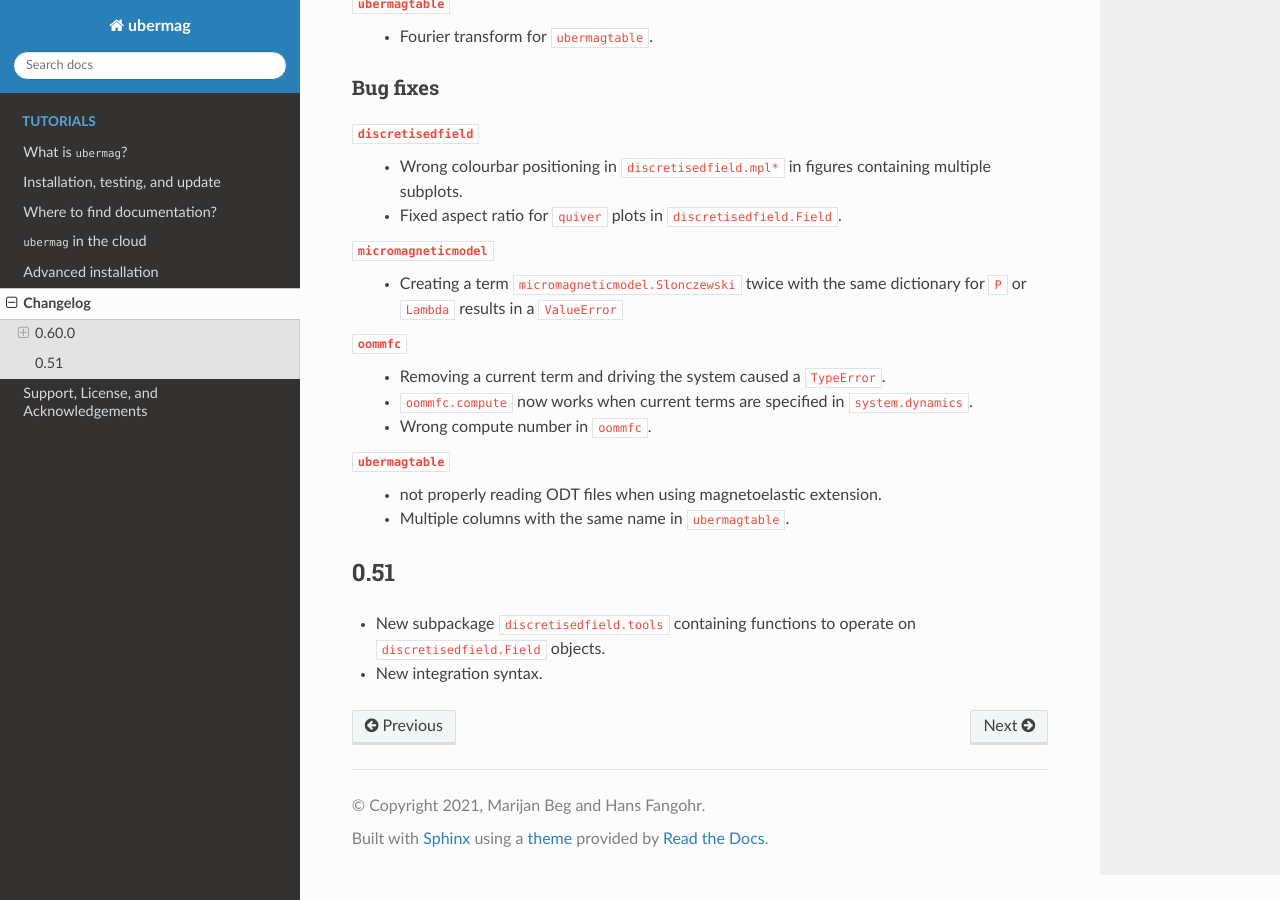
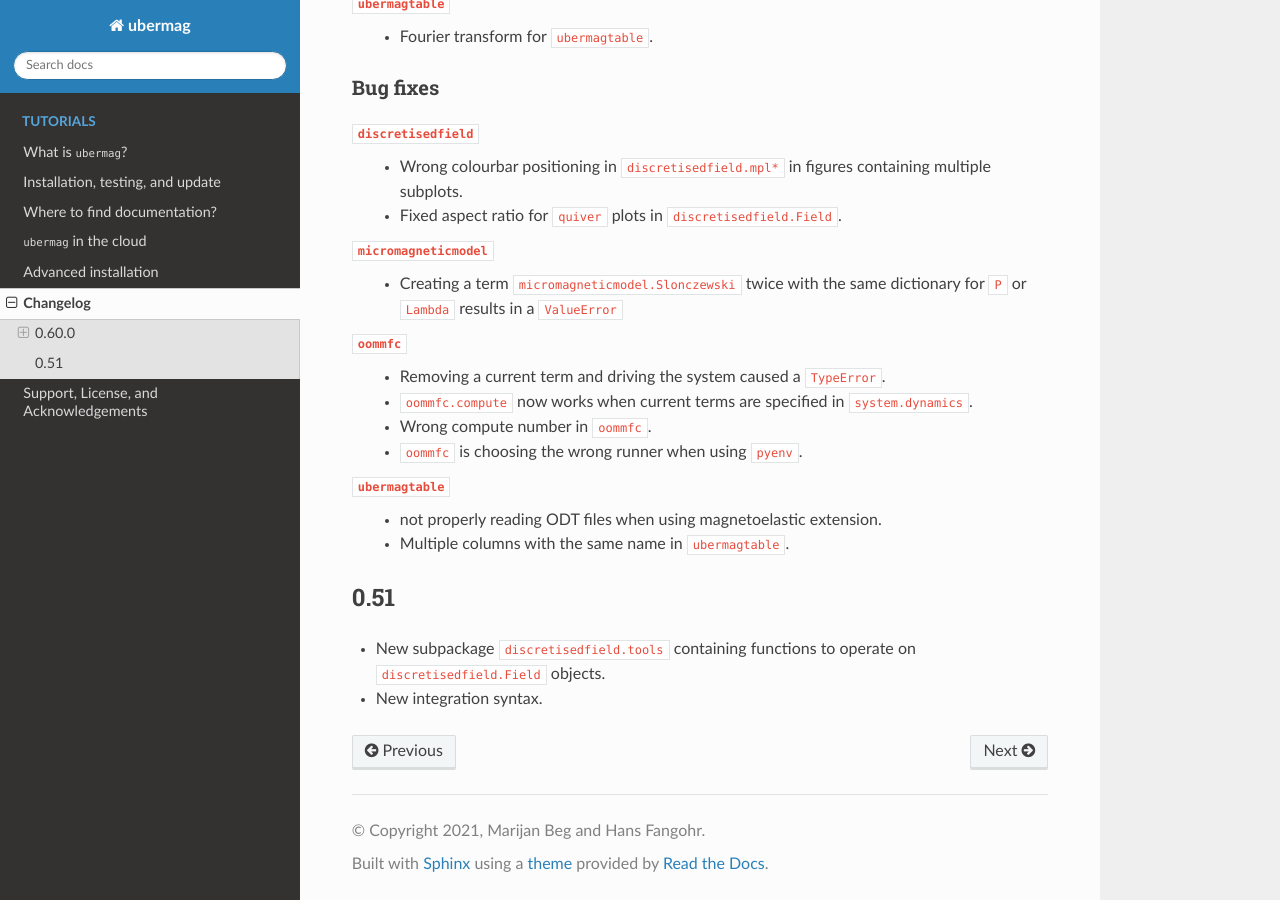
Before and after one commit to ubermag/ubermag, a Sphinx documentation site: the page built from docs/changelog.rst, in a window 1280 px wide and 900 px high, scrolled down 1132 px. Built offline with Sphinx 7.4.7 and the Read the Docs theme 2.0.0, drawn with Linux system fonts in a browser that asks for light colours.

Commit message:
Add pyenv-related oommfc bug

```diff
--- a/docs/changelog.rst
+++ b/docs/changelog.rst
@@ -67,6 +67,7 @@
   - ``oommfc.compute`` now works when current terms are specified in
     ``system.dynamics``.
   - Wrong compute number in ``oommfc``.
+  - ``oommfc`` is choosing the wrong runner when using ``pyenv``.
 
 ``ubermagtable``
   - not properly reading ODT files when using magnetoelastic extension.
```
